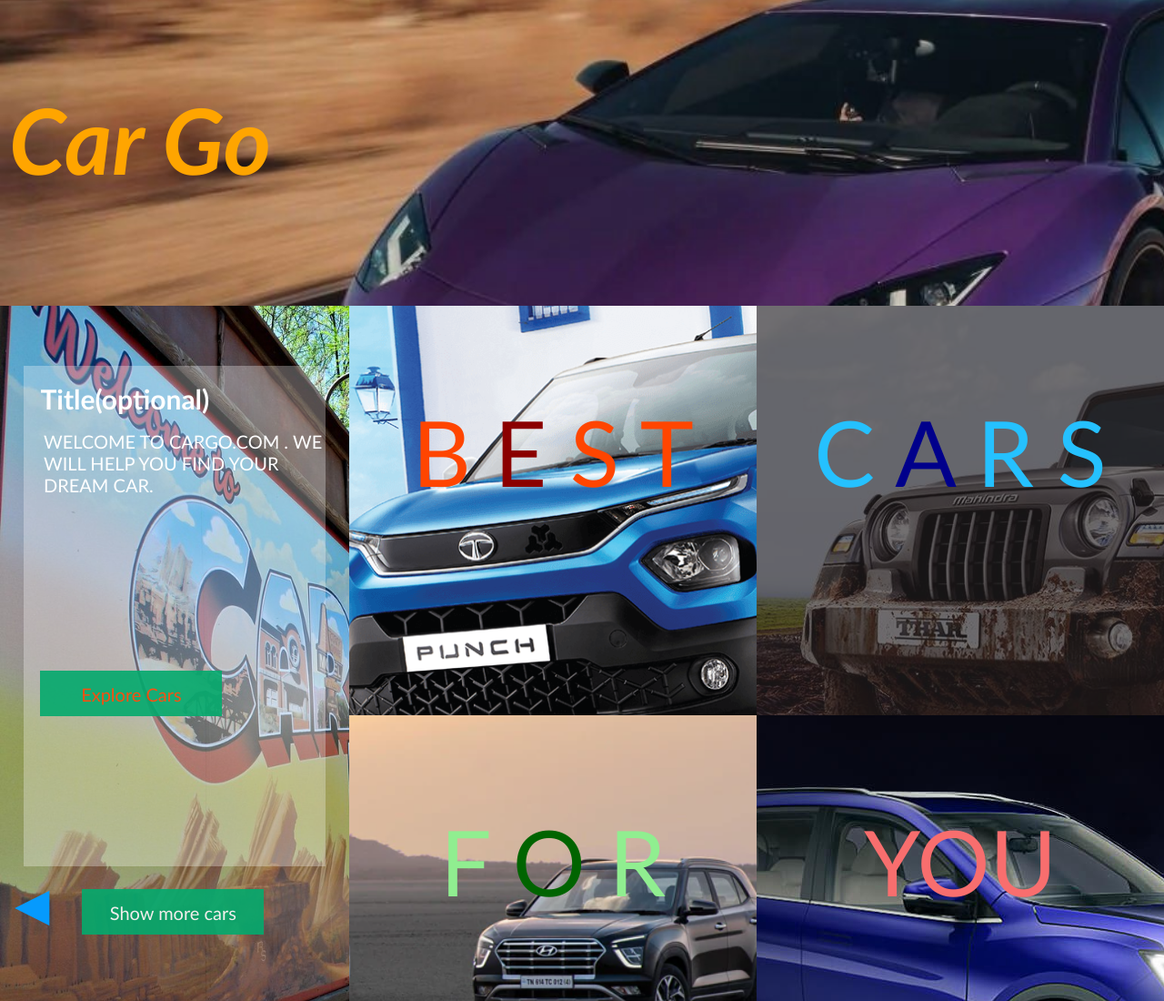
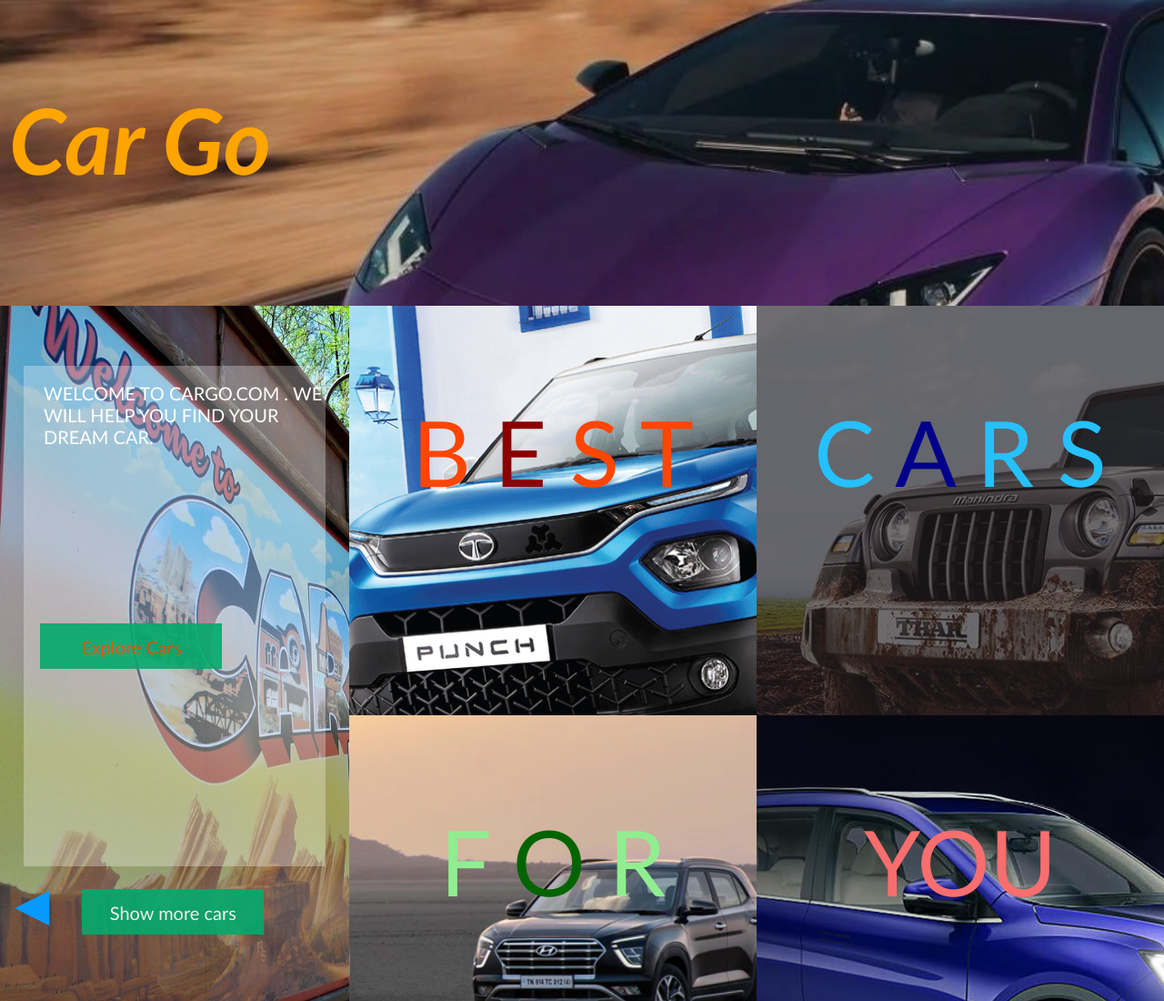
Before and after one commit to VEDANSHSHAH/CarGo, a plain HTML site: page index.html in a window 1280 px wide. Shown: the top 1100 px of the page at 91% size. Drawn offline with Linux system fonts and the light colour scheme; a web font is replaced by a local one.

Commit message:
Update index.html

```diff
--- a/index.html
+++ b/index.html
@@ -16,7 +16,7 @@
           <div class="container font1 " style="border-width: 5px;">
           <p style="text-align: center; font-size:50px;" class="font2 tdtext1"></p>
               <div class="transparentbox">
-              <p style="font-size: 30px;color: white;">Title(optional)</p>
+              <p style="font-size: 30px;color: white;"></p>
               <div style="margin-left: 20px;color:rgb(255, 255, 255);">WELCOME TO CARGO.COM . WE WILL HELP YOU FIND YOUR DREAM CAR.</div>
               <br>
               <br>
```
